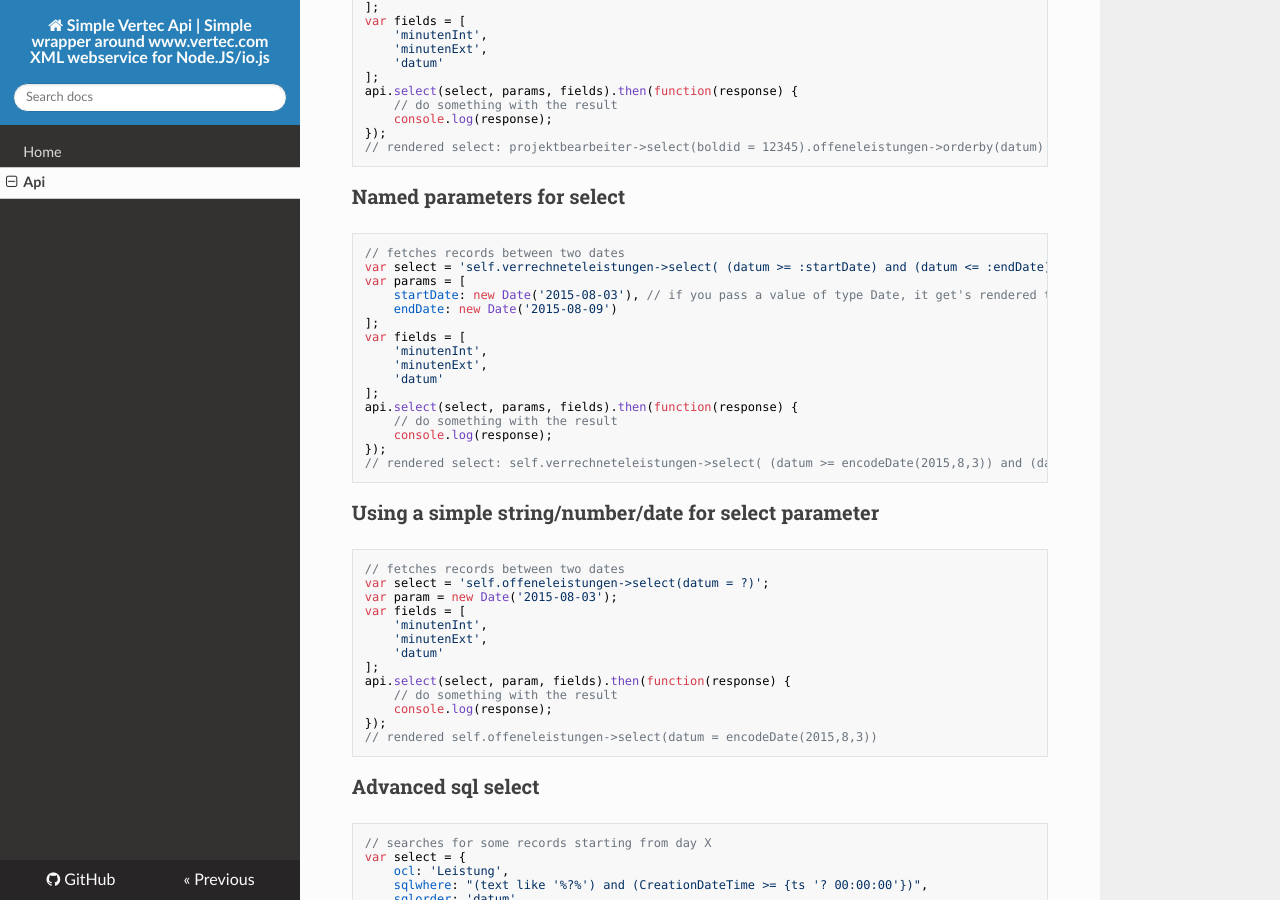
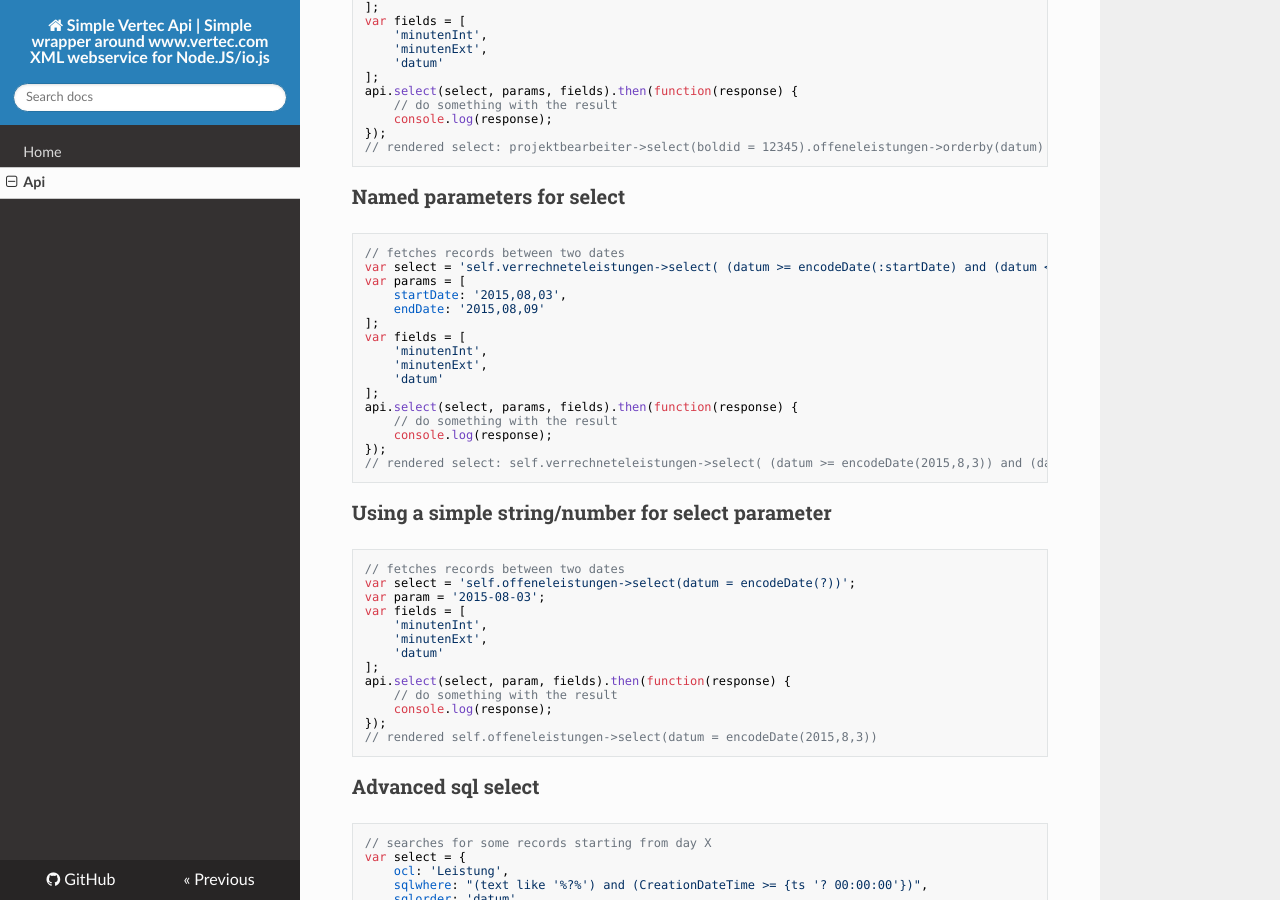
Before and after one commit to dimitri-koenig/simple-vertec-api, an MkDocs documentation site: the page built from docs/api.md, in a window 1280 px wide and 900 px high, scrolled down 1185 px. Built offline with MkDocs 1.6.1, drawn with Linux system fonts in a browser that asks for light colours; nearby versions of some CDN libraries; old or Windows-style settings are respelled for this version of MkDocs; some of the changed text lies outside the part shown.

Commit message:
Removed date examples and references in Api docs (#41)

````diff
--- a/docs/api.md
+++ b/docs/api.md
@@ -12,7 +12,7 @@
 Does a query on the server with additional parameters for the select. Returns a [Promise](https://github.com/petkaantonov/bluebird).
 
 * `select`: A string containing the ocl expression for fetching the data, or an object with 'ocl', 'sqlwhere' and 'sqlorder' fields or an objref field with an id or an array of ids for a more advanced query
-* `params` *(optional)*: An array with placeholders to be replaced in the select, e.g. `select where expression = ?`, or an object with key => value so that named parameters can be used in the select, e.g. `select where expression = :id`. If you only have one parameter you can also use just one `?` and set params to that string/number/date.
+* `params` *(optional)*: An array with placeholders to be replaced in the select, e.g. `select where expression = ?`, or an object with key => value so that named parameters can be used in the select, e.g. `select where expression = :id`. If you only have one parameter you can also use just one `?` and set params to that string/number.
 * `fields`: An array containing the fields which should be returned. Accepts a string as item, or an object with the fields `ocl` and `alias` to do further expressions.
 
 
@@ -61,10 +61,10 @@
 
 ```javascript
 // fetches records between two dates
-var select = 'self.verrechneteleistungen->select( (datum >= :startDate) and (datum <= :endDate) )';
+var select = 'self.verrechneteleistungen->select( (datum >= encodeDate(:startDate) and (datum <= encodeDate(:endDate)) )';
 var params = [
-    startDate: new Date('2015-08-03'), // if you pass a value of type Date, it get's rendered to encodeDate(Year,Month,Day)
-    endDate: new Date('2015-08-09')
+    startDate: '2015,08,03',
+    endDate: '2015,08,09'
 ];
 var fields = [
     'minutenInt',
@@ -78,12 +78,12 @@
 // rendered select: self.verrechneteleistungen->select( (datum >= encodeDate(2015,8,3)) and (datum <= encodeDate(2015,8,9)) )
 ```
 
-### Using a simple string/number/date for select parameter
+### Using a simple string/number for select parameter
 
 ```javascript
 // fetches records between two dates
-var select = 'self.offeneleistungen->select(datum = ?)';
-var param = new Date('2015-08-03');
+var select = 'self.offeneleistungen->select(datum = encodeDate(?))';
+var param = '2015-08-03';
 var fields = [
     'minutenInt',
     'minutenExt',
````
